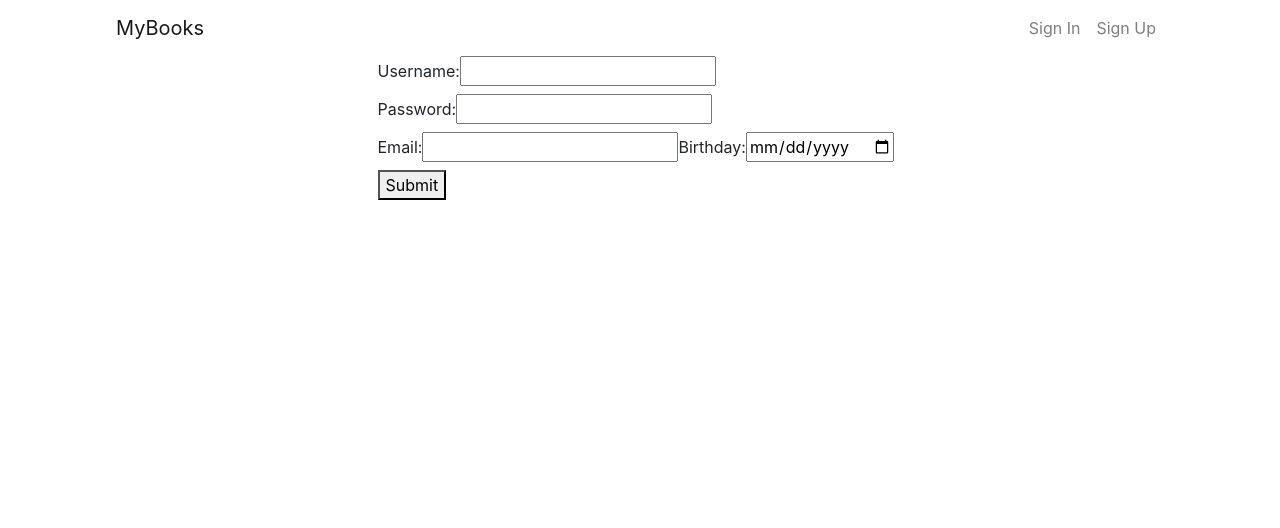
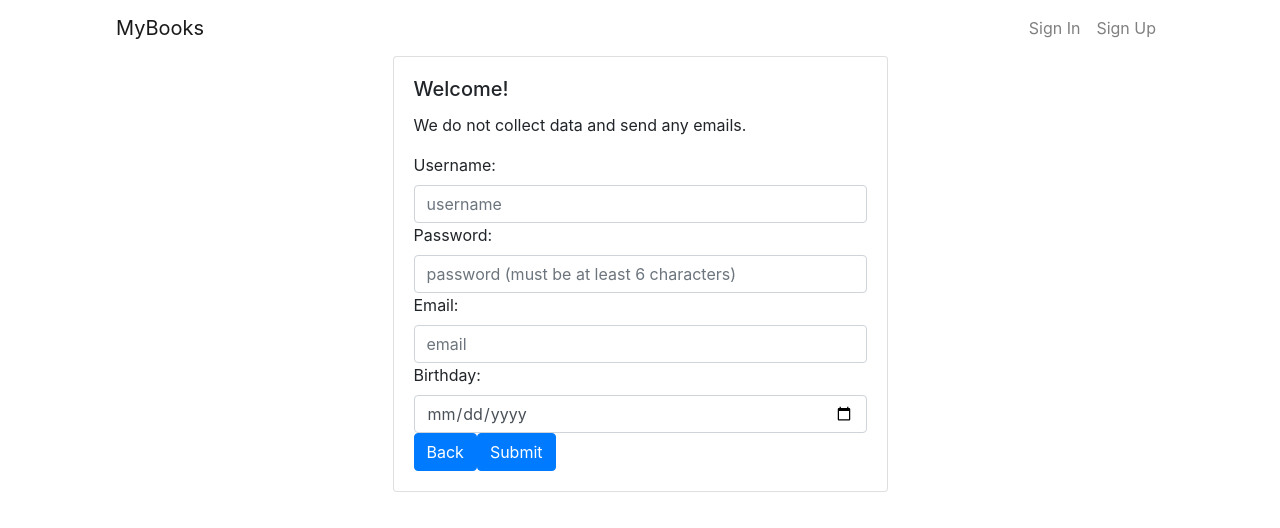
Before and after one commit to smmartin1/myBooks, a React (Create React App) app: page /register in a window 1280 px wide. Shown: the top 528 px of the page. Built offline with nearby package versions, Linux system fonts and the light colour scheme.

Commit message:
Added Validation and Bootstrap

```diff
--- a/src/login-view.jsx
+++ b/src/login-view.jsx
@@ -1,41 +1,96 @@
 import React, { useState } from 'react';
 import PropTypes from 'prop-types';
+import axios from 'axios';
+import { Form, Button, Card, CardGroup, Container, Col, Row } from 'react-bootstrap';
+import { Link } from 'react-router-dom';
 
 export function LoginView(props) {
-    const [ username, setUsername ] = useState('');
-    const [ password, setPassword ] = useState('');
+  const [username, setUsername] = useState('');
+  const [password, setPassword] = useState('');
+  const [usernameErr, setUsernameErr] = useState('');
+  const [passwordErr, setPasswordErr] = useState('');
 
-    const handleSubmit = (e) => {
-        e.preventDefault();
-        console.log(username, password);
-        props.onLoggedIn(username);
-    };
+  const validate = () => {
+    let isReq = true;
+    if (!username) {
+      setUsernameErr('Username Required');
+      isReq = false;
+    } else if (username.length < 2) {
+      setUsernameErr('Username must be 2 characters long');
+      isReq = false;
+    }
+    if (!password) {
+      setPasswordErr('Password Required');
+      isReq = false;
+    } else if (password.length < 6) {
+      setPassword('Password must be 6 characters long');
+      isReq = false;
+    }
 
-    const handleRegister = (e) => {
-        e.preventDefault();
-        props.onRegister(true);
-    };
+    return isReq;
+  }
 
-    return (
-        <form>
-          <label>
-            Username:
-            <input type="text" value={username} onChange={e => setUsername(e.target.value)} />
-          </label>
-          <label>
-            Password:
-            <input type="password" value={password} onChange={e => setPassword(e.target.value)} />
-          </label>
-          <button type="submit" onClick={handleRegister}>New User?</button>
-          <button type="submit" onClick={handleSubmit}>Submit</button>
-        </form>
-    );
+  const handleSubmit = (e) => {
+    e.preventDefault();
+    const isReq = validate();
+
+    if (isReq) {
+      axios.post('https://mighty-falls-90534.herokuapp.com/login', {
+        Username: username,
+        Password: password
+      }).then(response => {
+        const data = response.data;
+        props.onLoggedIn(data);
+        console.log(data);
+      }).catch(e => {
+        console.log('User does not exist');
+      });
+    }
+  };
+
+  return (
+    <Container>
+      <Row>
+        <Col>
+          <CardGroup>
+            <Card>
+              <Card.Body className="login-card">
+                <Card.Title>Login</Card.Title>
+                <Form>
+                  <Form.Group controlId="formUsername">
+                    <Form.Label>Username:</Form.Label>
+                    <Form.Control
+                      type="text"
+                      value={username}
+                      onChange={e => setUsername(e.target.value)}
+                      placeholder="Enter your username."
+                    />
+                    {/* code added here to display validation error */}
+                    {usernameErr && <p>{usernameErr}</p>}
+                  </Form.Group>
+
+                  <Form.Group controlId="formPasswrod">
+                    <Form.Label>Password:</Form.Label>
+                    <Form.Control
+                      type="password"
+                      value={password}
+                      onChange={e => setPassword(e.target.value)}
+                      placeholder="Enter your password."
+                    />
+                    {/* code added here to display validation error */}
+                    {passwordErr && <p>{passwordErr}</p>}
+                  </Form.Group>
+                  <Button variant="primary" type="submit" id="login-btn" onClick={handleSubmit}>Log In</Button>
+
+                  <Link to={"/register"}>
+                    <Button variant="primary" type="submit" id="register-btn">New User?</Button>
+                  </Link>
+                </Form>
+              </Card.Body>
+            </Card>
+          </CardGroup>
+        </Col>
+      </Row>
+    </Container>
+  );
 }
-
-LoginView.propTypes = {
-    user: PropTypes.shape({
-        username: PropTypes.string.isRequired,
-        password: PropTypes.string.isRequired
-    }).isRequired,
-    onClick: PropTypes.func.isRequired
-};
--- a/src/registration-view.jsx
+++ b/src/registration-view.jsx
@@ -1,47 +1,126 @@
 import React, { useState } from 'react';
-import PropTypes from 'prop-types';
+import { Container, Row, Col, Form, Button, Card } from 'react-bootstrap';
+import { Link } from 'react-router-dom';
+import axios from 'axios';
 
 export function RegistrationView(props) {
   const [ username, setUsername ] = useState('');
   const [ password, setPassword ] = useState('');
   const [ email, setEmail ] = useState('');
   const [ birthday, setBirthday ] = useState('');
+  const [ values, setValues ] = useState({
+    nameErr: '',
+    usernameErr: '',
+    passwordErr: '',
+    emailErr: ''
+  });
 
-  const handleSubmit = (e) => {
+  const validate = () => {
+    let isReq = true;
+    if(!username){
+     //setUsernameErr('Username Required');
+     isReq = false;
+    }else if(username.length < 2){
+     //setUsernameErr('Username must be 2 characters long');
+     isReq = false;
+    }
+    if(!password){
+     //setPasswordErr('Password Required');
+     isReq = false;
+    }else if(password.length < 6){
+     //setPasswordErr('Password must be 6 characters long');
+     isReq = false;
+    }
+    if(!email) {
+      //setEmailErr('Email is Required');
+      isReq = false;
+    }else if(email.indexOf('@') === -1) {
+      //setEmailErr('Must have a valid email');
+      isReq = false;
+    }
+    return isReq;
+  }
+
+  const handleRegister = (e) => {
     e.preventDefault();
-    console.log(username, password, email, birthday);
-    props.onLoggedIn(false);
+    const isReq = validate();
+
+    if(isReq) {
+      axios.post('https://mighty-falls-90534.herokuapp.com/users', {
+        Username: username,
+        Password: password,
+        Email: email,
+        Birthday: birthday
+      }).then(response => {
+        const data = response.data;
+        console.log(data);
+        alert('Welcome to myBooks!');
+        window.open('/', '_self');
+      }).catch(e => {
+        console.log('error registering the user')
+      });
+    }
   };
 
   return (
-    <form>
-      <label>
-        Username:
-        <input type="text" value={username} onChange={e => setUsername(e.target.value)} />
-      </label>
-      <label>
-        Password:
-        <input type="password" value={password} onChange={e => setPassword(e.target.value)} />
-      </label>
-      <label>
-        Email:
-        <input type="email" value={email} onChange={e => setEmail(e.target.value)} />
-      </label>
-      <label>
-        Birthday:
-        <input type="date" value={birthday} onChange={e => setBirthday(e.target.value)} />
-      </label>
-      <button type="submit" onClick={handleSubmit}>Submit</button>
-    </form>
+    <Container>
+      <Row>
+        <Col>
+          <Card id="registration-card">
+            <Card.Body>
+              <Card.Title className="registration-title">Welcome!</Card.Title>
+              <p className='notice'>We do not collect data and send any emails.</p>
+              <Form onSubmit={(e) => handleRegister(e)}>
+                <Form.Group id="form-group">
+                  <Form.Label>Username:</Form.Label>
+                  <Form.Control
+                    type="text"
+                    className="user-input"
+                    placeholder="username"
+                    value={username}
+                    onChange={e => setUsername(e.target.value)}
+                  />
+                </Form.Group>
+                <Form.Group id="form-group">
+                  <Form.Label>Password:</Form.Label>
+                  <Form.Control
+                    type="password"
+                    className="user-input"
+                    placeholder="password (must be at least 6 characters)"
+                    value={password}
+                    onChange={e => setPassword(e.target.value)}
+                  />
+                </Form.Group>
+                <Form.Group id="form-group">
+                  <Form.Label>Email:</Form.Label>
+                  <Form.Control
+                    type="email"
+                    className="user-input"
+                    placeholder="email"
+                    value={email}
+                    onChange={e => setEmail(e.target.value)}
+                  />
+                </Form.Group>
+                <Form.Group id="form-group">
+                  <Form.Label>Birthday:</Form.Label>
+                  <Form.Control
+                    type="date"
+                    className="user-input"
+                    value={birthday}
+                    onChange={e => setBirthday(e.target.value)}
+                  />
+                </Form.Group>
+
+                <Link to={"/"}>
+                  <Button type="submit" id="back-btn">Back</Button>
+                </Link>
+
+                <Button type="submit" id="submit-btn" onClick={handleRegister}>Submit</Button>
+              </Form>
+            </Card.Body>
+          </Card>
+        </Col>
+      </Row>
+    </Container>
   );
 }
-
-RegistrationView.propTypes = {
-  user: PropTypes.shape({
-    username: PropTypes.string.isRequired,
-    password: PropTypes.string.isRequired,
-    email: PropTypes.string.isRequired,
-    birthday: PropTypes.string.isRequired
-  }).isRequired,
-  onClick: PropTypes.func.isRequired
-};
```
